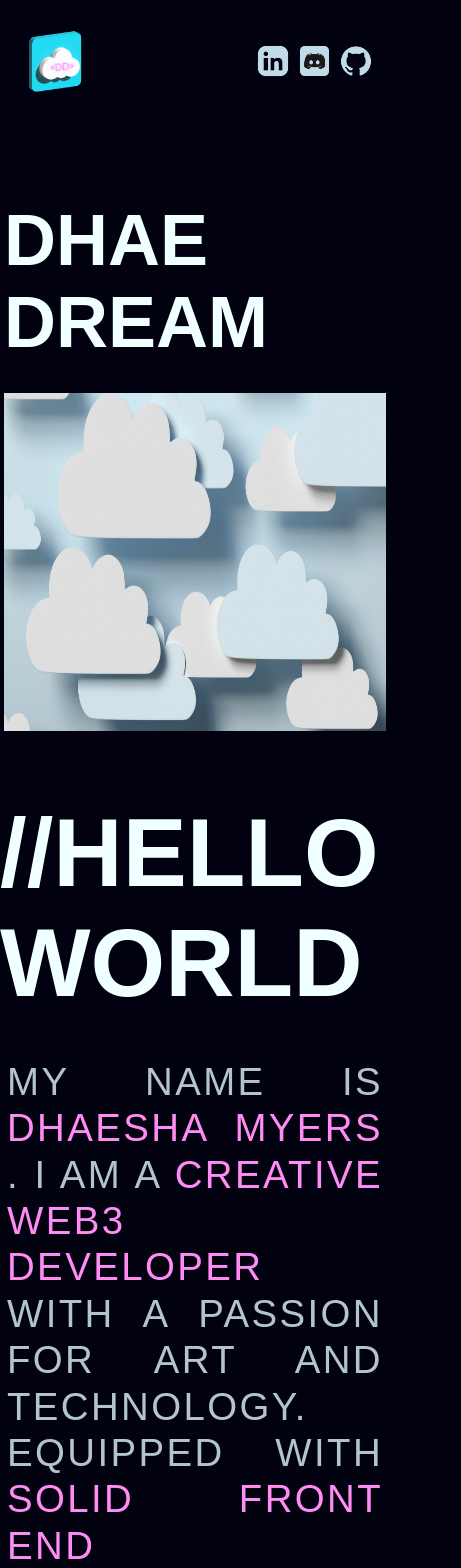
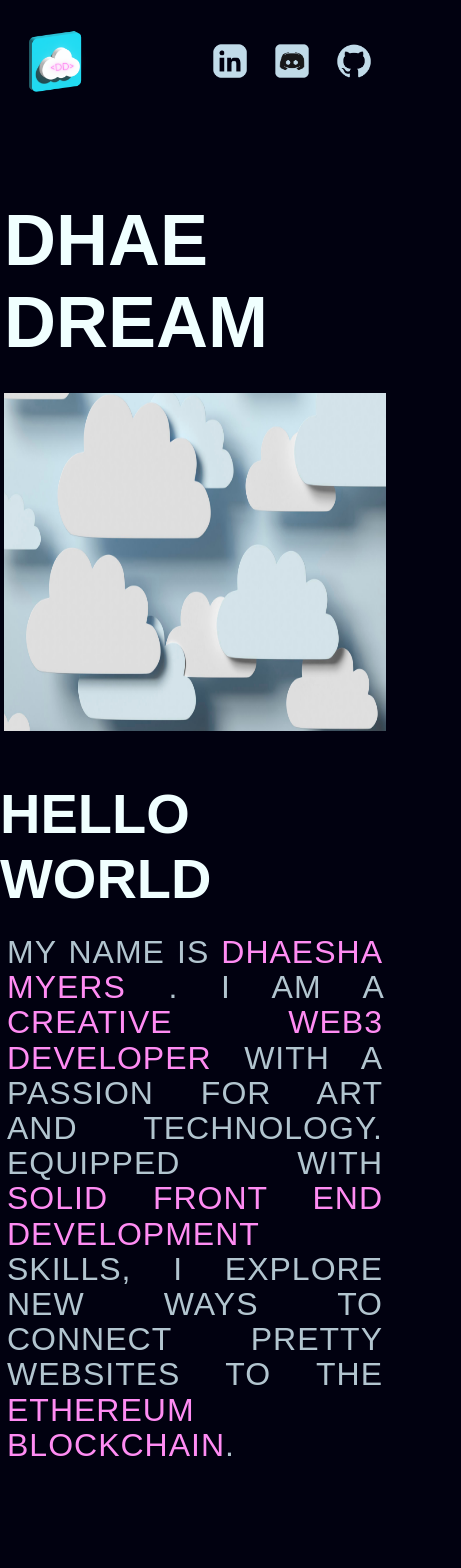
Before and after one commit to dhaedream/spring-22-portfolio, a React (Create React App) app: page / in a window 390 px wide. Shown: the top 1568 px of the page, 461 px wide, since content can reach past the window. Built offline with nearby package versions, Linux system fonts and the light colour scheme.

Commit message:
app responsiveness

```diff
--- a/src/components/contact/contact.css
+++ b/src/components/contact/contact.css
@@ -1,5 +1,5 @@
 .contact {
-  z-index: 1;
+  z-index: 0;
 
   display: flex;
   flex-direction: column;
--- a/src/components/features/Features.jsx
+++ b/src/components/features/Features.jsx
@@ -10,6 +10,7 @@ const Features = () => {
     <div className="features">
       <div className="features_single-column">
         <img src={skillsIcon} className="features_icon-img" />
+        <div className="features_content-wrapper">
           <h3 className="features_header">SKILLSET</h3>
           <p className="features_body-para">
             <p> Team Player </p>
@@ -17,8 +18,10 @@ const Features = () => {
             <p> Blockchain Focused</p>
           </p>
         </div>
+      </div>
       <div className="features_single-column">
         <img src={fileIcon} className="features_icon-img" />
+        <div className="features_content-wrapper">
           <h3 className="features_header">BACKGROUND</h3>
           <p className="features_body-para">
             <p>Artist</p>
@@ -26,16 +29,20 @@ const Features = () => {
             <p>Freelance Graphic Design</p>
           </p>
         </div>
+      </div>
       <div className="features_single-column">
         <img src={techIcon} className="features_icon-img" />
+        <div className="features_content-wrapper">
           <h3 className="features_header">TECHNOLOGIES</h3>
           <p className="features_body-para">
             <p>React, HardHat, Truffle, Ethers, Web3</p>
             <p>a little python + DB models</p>
           </p>
         </div>
+      </div>
       <div className="features_single-column">
         <img src={cloudIcon} className="features_icon-img" />
+        <div className="features_content-wrapper">
           <h3 className="features_header">MY DREAM</h3>
           <p className="features_body-para">
             <p>Build Metaverses!</p>
@@ -44,6 +51,7 @@ const Features = () => {
           </p>
         </div>
       </div>
+    </div>
   );
 };
 
--- a/src/components/header/header.css
+++ b/src/components/header/header.css
@@ -50,6 +50,10 @@
     font-size: 4.5rem;
   }
   .header_banner-img {
+    /* min-height: 40vh; */
+
+    /* width: 100vw;
+    height: auto; */
     height: 40vh;
   }
 }
--- a/src/components/into/Intro.jsx
+++ b/src/components/into/Intro.jsx
@@ -4,7 +4,7 @@ import "./intro.css";
 const Intro = () => {
   return (
     <div className="intro_container">
-      <h2 className="intro-header">//HELLO WORLD</h2>
+      <h2 className="intro-header">HELLO WORLD</h2>
       <p className="intro-par">
         MY NAME IS <span>DHAESHA MYERS</span> . I AM A{" "}
         <span>CREATIVE WEB3 DEVELOPER</span> WITH A PASSION FOR ART AND
--- a/src/components/into/intro.css
+++ b/src/components/into/intro.css
@@ -19,3 +19,33 @@
 .intro-par span {
   color: var(--color-pink);
 }
+/* medium screen */
+@media screen and (max-width: 992px) {
+  /* .intro_container {
+    padding-bottom: 0;
+  } */
+  .intro-header {
+    font-size: 4rem;
+    padding: 8vh 0 2vh 0;
+  }
+  .intro-par {
+    font-size: 2.2rem;
+    line-height: 2.6rem;
+    letter-spacing: 0.1rem;
+  }
+}
+
+/* small screen */
+@media (max-width: 575.98px) {
+  .intro-header {
+    font-size: 3.5rem;
+  }
+  .intro-header {
+    padding: 6vh 0 2vh 0;
+  }
+  .intro-par {
+    font-size: 2rem;
+    line-height: 2.2rem;
+    letter-spacing: 1px;
+  }
+}
--- a/src/components/navbar/navbar.css
+++ b/src/components/navbar/navbar.css
@@ -6,6 +6,7 @@
   align-items: center;
   /* padding: 0 3vw; */
   justify-content: space-between;
+  padding: 10px 15px 0 0;
 }
 #ddLogo {
   display: flex;
@@ -30,7 +31,7 @@
   align-items: center;
 }
 .navbar_logo-container a {
-  padding-left: 0.5rem;
+  padding-left: 1.5rem;
 }
 .navbar_logo-container img {
   height: 3vh;
@@ -57,7 +58,7 @@
     display: none;
   }
   .navbar_logo-container img {
-    height: 4vh;
+    height: 4.5vh;
     /* padding-right: 3vh 2vw; */
   }
 }
```
Lines whose indentation alone changed are shown as unchanged.
